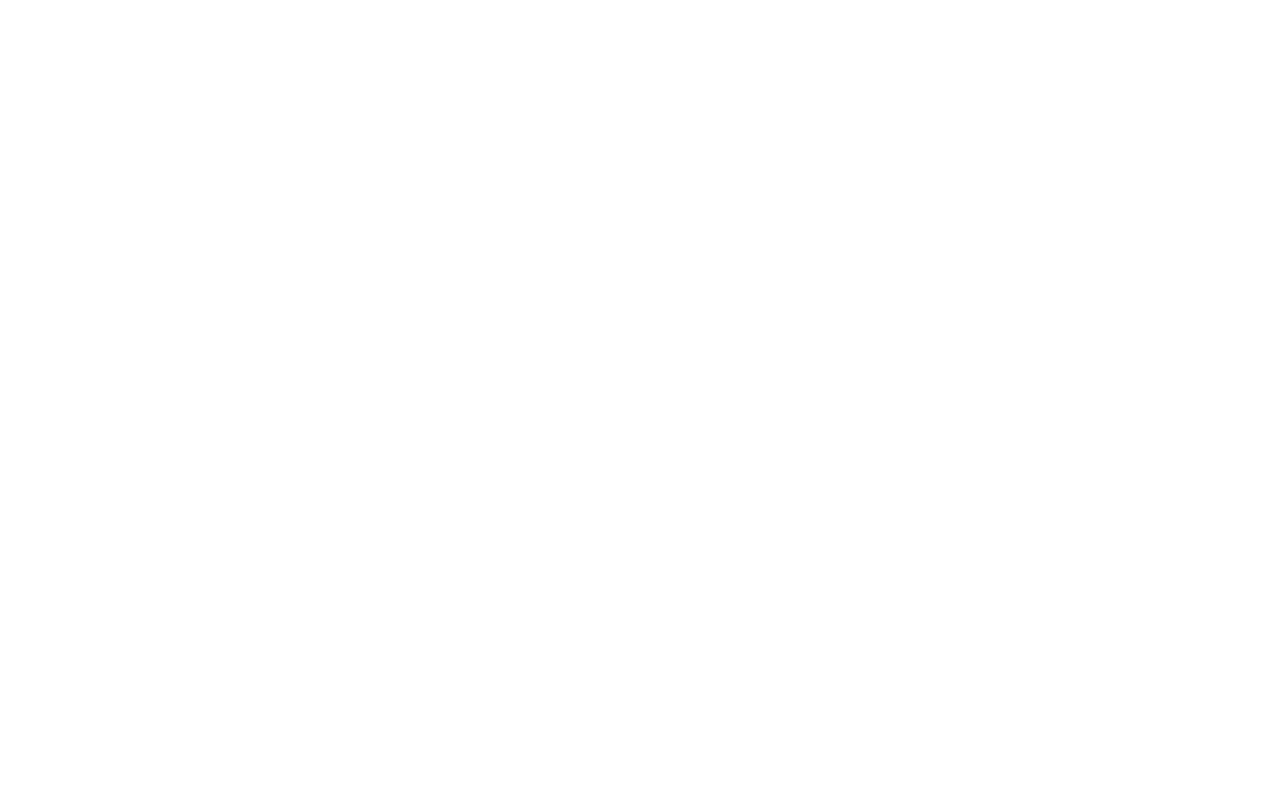
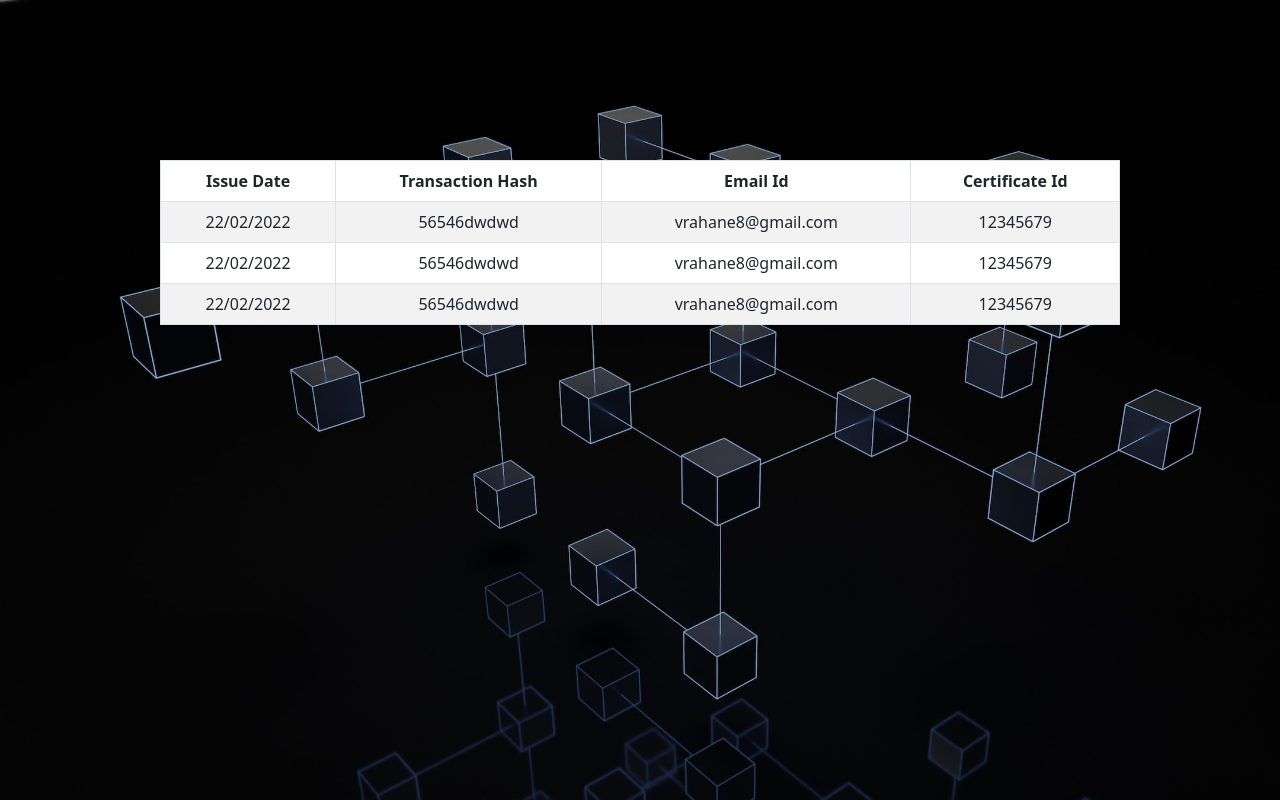
Before and after one commit to hrushabhKale/doc-verifier-blockchain, a React (Create React App) app in the folder client/: page /Transaction in a window 1280 px wide. Before the commit this address had no page. Built offline with nearby package versions, Linux system fonts and the light colour scheme.

Commit message:
Transaction-table

```diff
--- a/client/src/App.js
+++ b/client/src/App.js
@@ -17,6 +17,7 @@
 import "bootstrap/dist/css/bootstrap.min.css";
 import Protected from "./Components/Protected";
 import PageNotFound from "./Components/PageNotFound";
+import Transaction from "./Components/Transaction";
 
 function App() {
   return (
@@ -38,6 +39,7 @@
           <Route path="/Help-Desk"  element={<Protected component={HelpDesk} />} />
           <Route path="/Issuer-Dashboard" element={<Protected component={DashboardForm} type="issuer" />} />
           <Route path="/pagenotfound" exact element={<PageNotFound />} />
+          <Route path="/Transaction" exact element={<Transaction />} />
         </Routes>
       </Router>
     </>
--- /dev/null
+++ b/client/src/Assets/css/Transaction.css
@@ -0,0 +1,17 @@
+.transaction{
+  height: 100vh;
+    background-image: url(../images/block-chain2.jpg);
+    background-size: cover;
+
+}
+.transaction-table{
+    background: white;
+    width: 75%;
+    justify-content: center;
+    text-align: center;
+    position: relative;
+    left: 10rem;
+    top: 10rem;
+
+
+}
--- /dev/null
+++ b/client/src/Components/Transaction.js
@@ -0,0 +1,43 @@
+import React from 'react';
+import Table from 'react-bootstrap/Table';
+import "../Assets/css/Transaction.css";
+
+const Transaction = () => {
+  return (
+    <div className='transaction'>
+        <Table striped bordered hover className='transaction-table'>
+      <thead>
+        <tr>
+          <th>Issue Date </th>
+          <th>Transaction Hash</th>
+          <th>Email Id </th>
+          <th>Certificate Id</th>
+        </tr>
+      </thead>
+      <tbody>
+        <tr>
+          <td>22/02/2022</td>
+          <td>56546dwdwd</td>
+          <td>vrahane8@gmail.com</td>
+          <td>12345679</td>
+        </tr>
+        <tr>
+        <td>22/02/2022</td>
+          <td>56546dwdwd</td>
+          <td>vrahane8@gmail.com</td>
+          <td>12345679</td>
+        </tr>
+        <tr>
+        <td>22/02/2022</td>
+          <td>56546dwdwd</td>
+          <td>vrahane8@gmail.com</td>
+          <td>12345679</td>
+        </tr>
+      </tbody>
+    </Table>
+
+    </div>
+  )
+}
+
+export default Transaction
```
